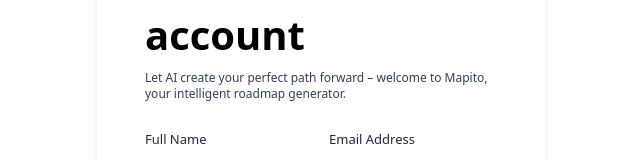
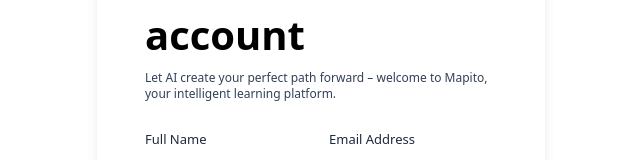
Before and after one commit to wintwah243/Mapito, a React (Vite) app in the folder mapito/: page /signup in a window 1280 px wide. Shown: the part 231-391 px from the top of the page, without its empty margins (319-959 px from the left). Built offline with nearby package versions, Linux system fonts and the light colour scheme.

Commit message:
update signup's intro

```diff
--- a/mapito/src/Auth/SignUp.jsx
+++ b/mapito/src/Auth/SignUp.jsx
@@ -105,7 +105,7 @@ const SignUp = () => {
     <AuthLayout>
       <div className='lg:w-[100%] h-auto md:h-full mt-10 md:mt-0 flex flex-col justify-center'>
           <h3 className='text-[40px] font-semibold text-black'>Create an account</h3>
-          <p className='text-xs text-slate-700 mt-[5px] mb-6'>Let AI create your perfect path forward – welcome to Mapito, your intelligent roadmap generator.</p>
+          <p className='text-xs text-slate-700 mt-[5px] mb-6'>Let AI create your perfect path forward – welcome to Mapito, your intelligent learning platform.</p>
 
           <form onSubmit={handleSignUp}>
 
```
